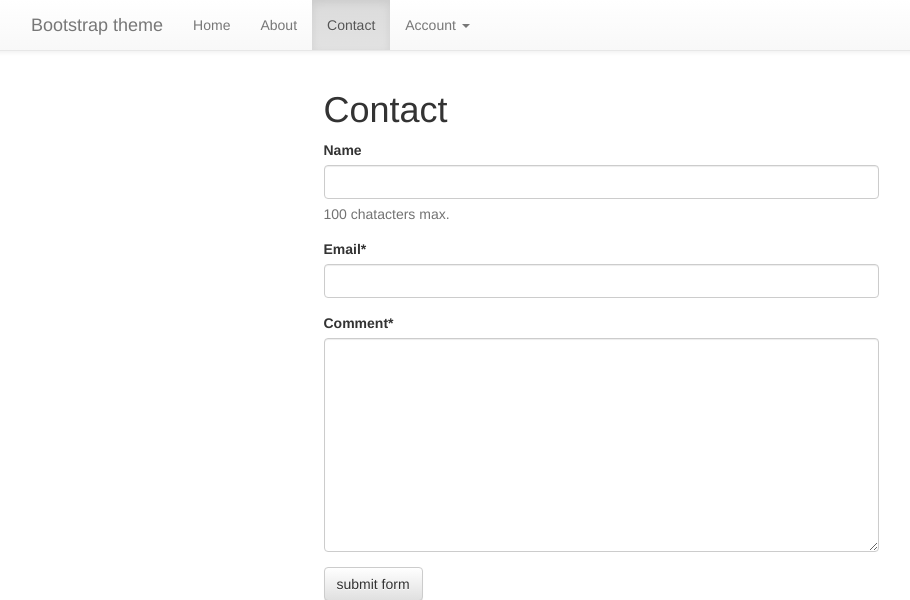
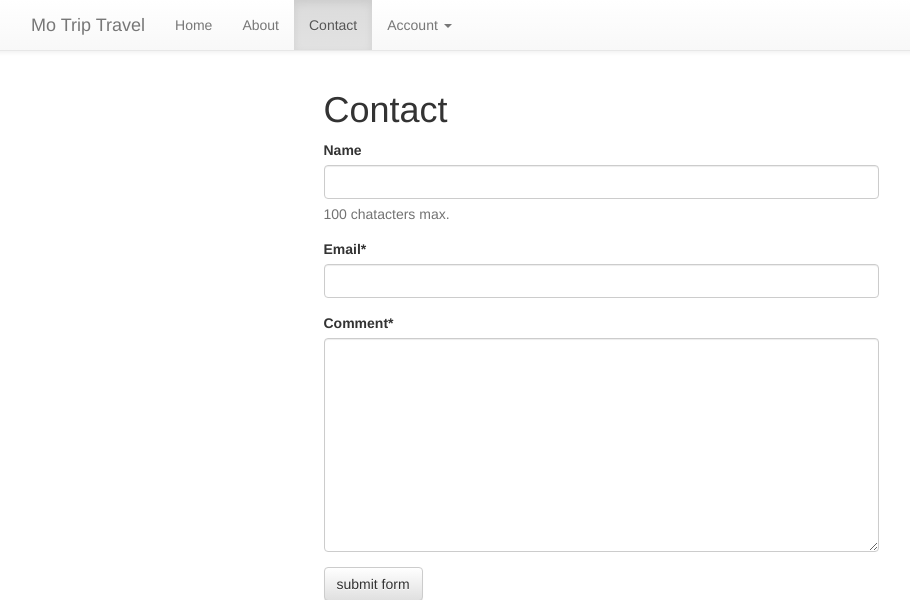
Before and after one commit to JakapongMo/SWE-5810502245-e-commerce, a Django app: page /contact/ in a window 1280 px wide. Shown: the top 600 px of the page, without its empty margins (39-949 px from the left). Run offline with Django 3.2, Linux system fonts and the light colour scheme; some libraries are stand-ins or nearby versions.

Commit message:
change homepage

```diff
--- a/trtTen/src/profiles/templates/navbar.html
+++ b/trtTen/src/profiles/templates/navbar.html
@@ -8,7 +8,7 @@
         <span class="icon-bar"></span>
         <span class="icon-bar"></span>
       </button>
-      <a class="navbar-brand" href="#">Bootstrap theme</a>
+      <a class="navbar-brand" href="#">Mo Trip Travel</a>
     </div>
     <div id="navbar" class="navbar-collapse collapse">
       <ul class="nav navbar-nav">
```
